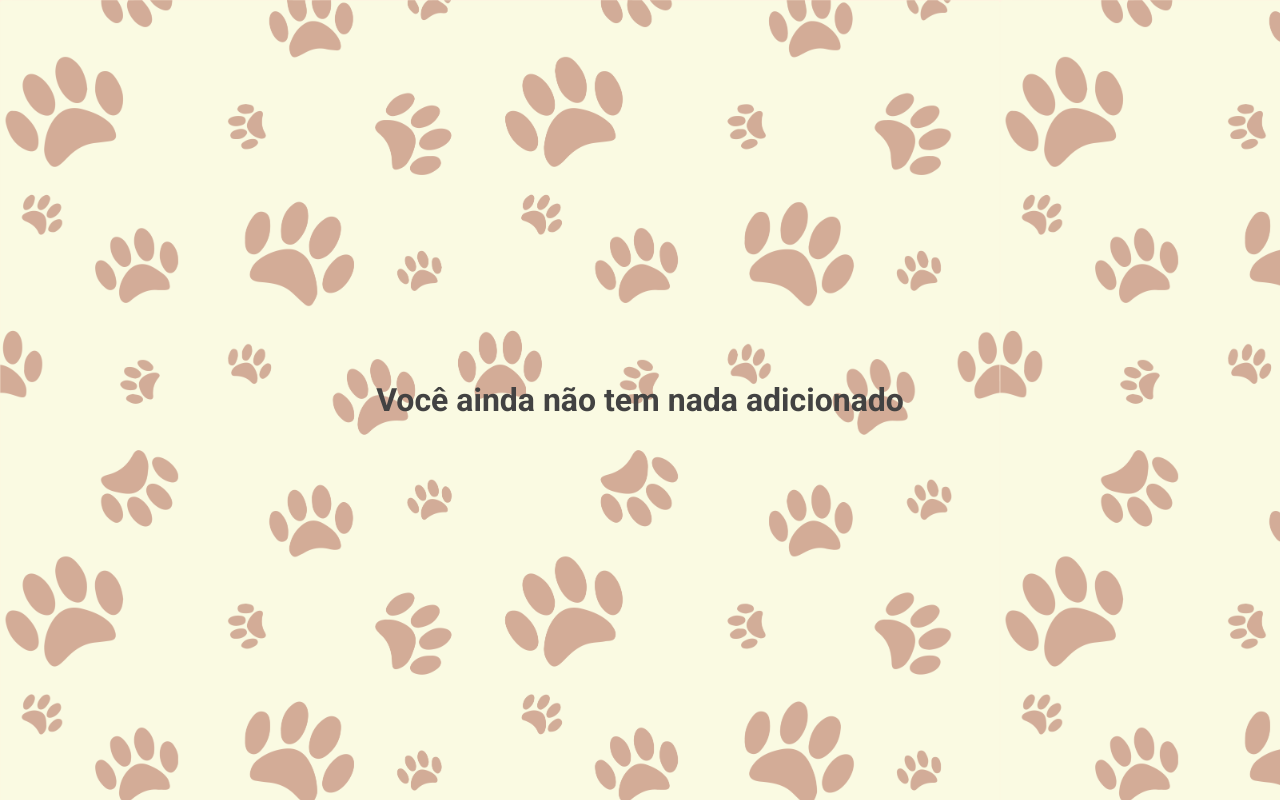
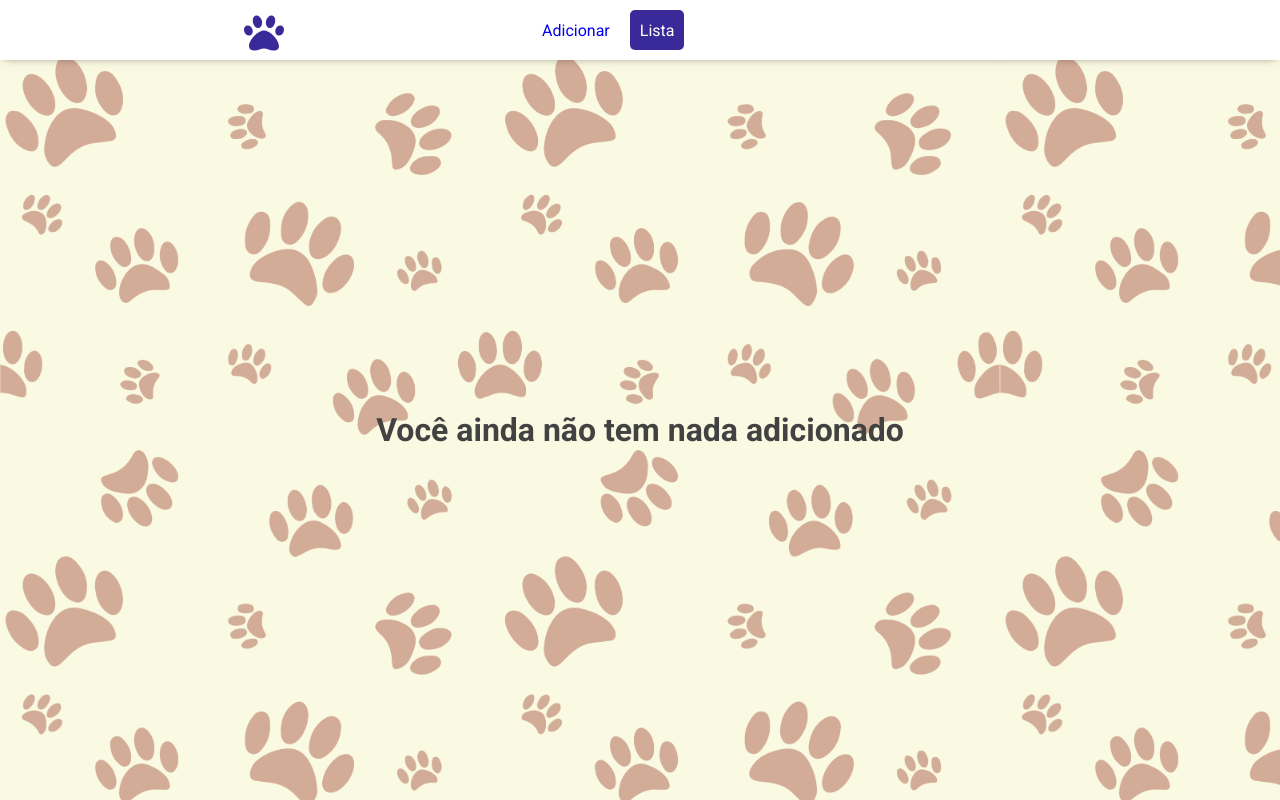
Before and after one commit to vanessamfc/desafio, a React (Create React App) app: page /list in a window 1280 px wide. Built offline with nearby package versions, Linux system fonts and the light colour scheme.

Commit message:
navbar added

```diff
--- a/src/components/Navbar/index.tsx
+++ b/src/components/Navbar/index.tsx
@@ -0,0 +1,23 @@
+import React from 'react';
+import { NavLink, Link } from 'react-router-dom';
+import { FaPaw } from 'react-icons/fa';
+import logo from '../../assets/paw.png';
+import { Container, StyledNavLink } from './styles';
+
+const Navbar: React.FC = () => {
+  return (
+    <Container className="navBar">
+      <div>
+        <Link to="/">
+          <FaPaw />
+        </Link>
+      </div>
+      <div>
+        <StyledNavLink to="/add-dog">Adicionar</StyledNavLink>
+        <StyledNavLink to="/list">Lista</StyledNavLink>
+      </div>
+    </Container>
+  );
+};
+
+export default Navbar;
--- a/src/components/Navbar/styles.ts
+++ b/src/components/Navbar/styles.ts
@@ -0,0 +1,64 @@
+import styled from 'styled-components';
+
+import { NavLink } from 'react-router-dom';
+
+export const Container = styled.nav`
+  display: grid;
+  grid-template-areas: 'logo menu';
+  grid-template-columns: 1fr 2fr;
+  height: 60px;
+  position: fixed;
+  top: 0;
+  background: #fff;
+  width: 100%;
+  z-index: 300;
+  display: flex;
+  box-shadow: 0px 0px 10px -4px rgba(0, 0, 0, 0.75);
+  > div:first-child {
+    grid-area: logo;
+    display: flex;
+    justify-content: center;
+    align-items: center;
+    height: 60px;
+    width: 70%;
+    top: 0;
+    padding-top: 10px;
+    > a {
+      > svg {
+        height: 40px;
+        width: 40px;
+        color: #392999;
+      }
+    }
+  }
+  div:last-child {
+    grid-area: menu;
+    display: flex;
+    flex-direction: row;
+    align-items: center;
+    justify-content: flex-start;
+    width: 100%;
+    > a {
+      display: flex;
+      justify-content: center;
+      align-items: center;
+      min-height: calc(100% - 20px);
+      text-decoration: none;
+
+      padding: 10px;
+      margin: 5px;
+      border-radius: 5px;
+      > a:hover {
+        background-color: #e53935aa;
+        color: #fff;
+        transition: 0.3s;
+      }
+    }
+  }
+`;
+export const StyledNavLink = styled(NavLink)`
+  &.active {
+    background-color: #392999;
+    color: #fff;
+  }
+`;
--- a/src/pages/ContainerForm/Form/styles.ts
+++ b/src/pages/ContainerForm/Form/styles.ts
@@ -6,6 +6,7 @@ export const FormContainer = styled.form`
   align-items: center;
   height: 100%;
   width: 100%;
+  padding: 30px 0;
   > div {
     grid-template-areas: 'image form';
     grid-template-columns: 1fr 1fr;
--- a/src/pages/ContainerForm/styles.ts
+++ b/src/pages/ContainerForm/styles.ts
@@ -2,9 +2,8 @@ import styled from 'styled-components';
 
 export const Container = styled.div`
   background-color: #fff;
-
+  padding-top: 70px;
   display: flex;
-  align-items: center;
   justify-content: center;
   min-height: 100vh;
   width: 80%;
--- a/src/pages/List/styles.ts
+++ b/src/pages/List/styles.ts
@@ -9,7 +9,9 @@ export const Container = styled.div`
   background: url(${bg}) repeat;
   background-size: 1000px;
   justify-content: center;
+
   align-items: center;
+  padding-top: 60px;
   &::after {
     content: '';
     background-size: cover;
@@ -23,7 +25,6 @@ export const Container = styled.div`
   }
   > ul {
     display: flex;
-    min-height: 100vmin;
     padding: 10px;
     width: 80%;
     max-width: 1200px;
--- a/src/routes/index.tsx
+++ b/src/routes/index.tsx
@@ -3,14 +3,20 @@ import { BrowserRouter, Switch, Route, Link } from 'react-router-dom';
 import Form from '../pages/ContainerForm';
 import List from '../pages/List';
 import Home from '../pages/Home';
+import Navbar from '../components/Navbar';
 
 function Routes() {
   return (
     <BrowserRouter>
       <Switch>
         <Route path="/" exact component={Home} />
-        <Route path="/list" component={List} />
-        <Route path="/add-dog" component={Form} />
+        <Route path="/">
+          <Navbar />
+          <Switch>
+            <Route path="/list" component={List} />
+            <Route path="/add-dog" component={Form} />
+          </Switch>
+        </Route>
       </Switch>
     </BrowserRouter>
   );
```
